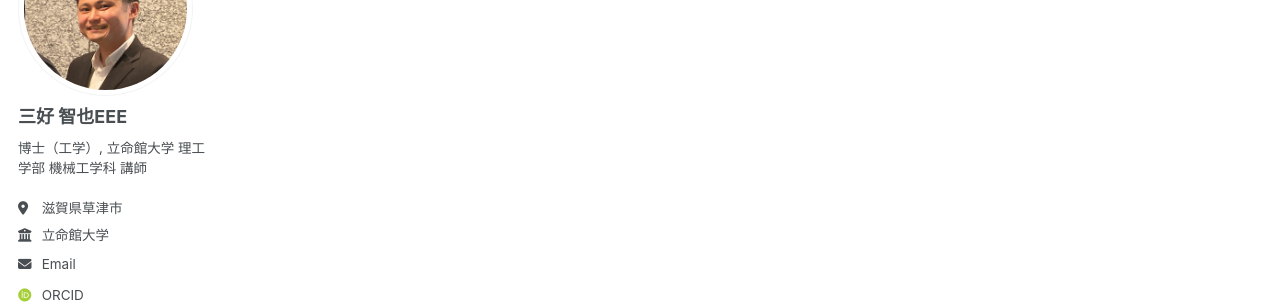
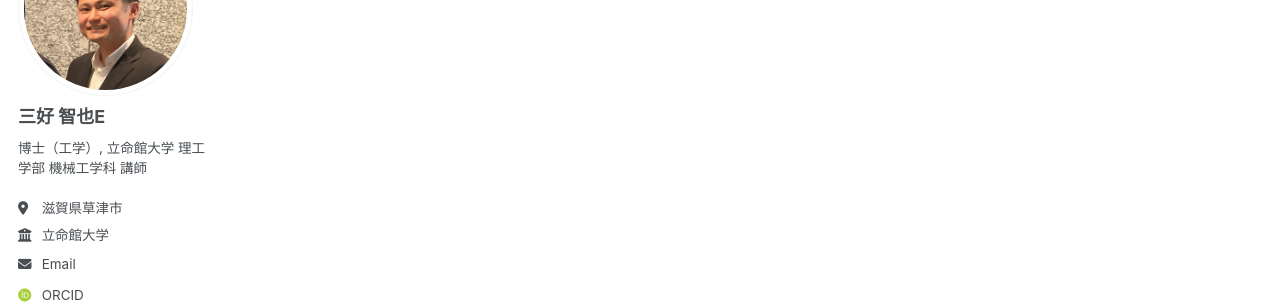
Before and after one commit to 1-miyoshi/1-miyoshi-e.github.io, a Jekyll site: the page built from index.md, in a window 1280 px wide. Shown: the part 179-483 px from the top of the page. Built offline with Jekyll 4.4.1, drawn with Linux system fonts in a browser that asks for light colours; some web fonts are replaced; our own code applies the rules of GitHub Pages for plain Markdown files; a script bundle is joined from its source files by our own code; library files that are not in the unit come from our copies.

Commit message:
Update _config.yml

```diff
--- a/_config.yml
+++ b/_config.yml
@@ -24,7 +24,7 @@ repository               : "1-miyoshi/1-miyoshi-e.github.io"
 author:
   # Biographic information
   avatar           : "miyoshi20260328s.png"
-  name             : "三好 智也EEE"
+  name             : "三好 智也E"
   pronouns         : # example: "she/her"
   bio              : "博士（工学）, 立命館大学 理工学部 機械工学科 講師"
   location         : "滋賀県草津市"
```
